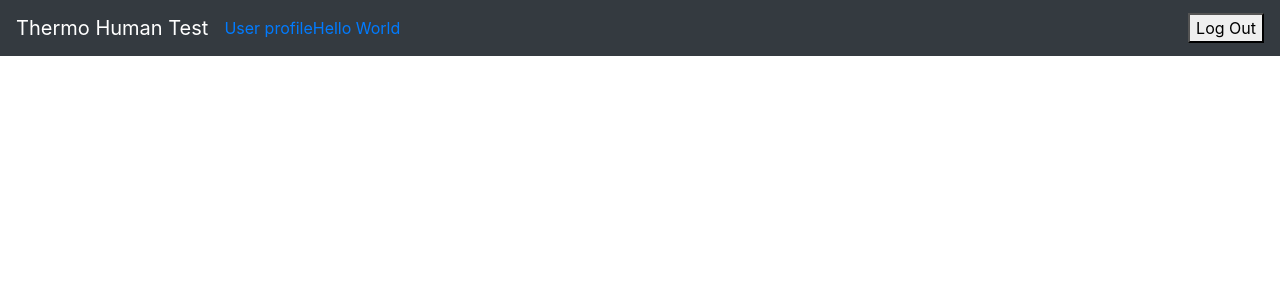
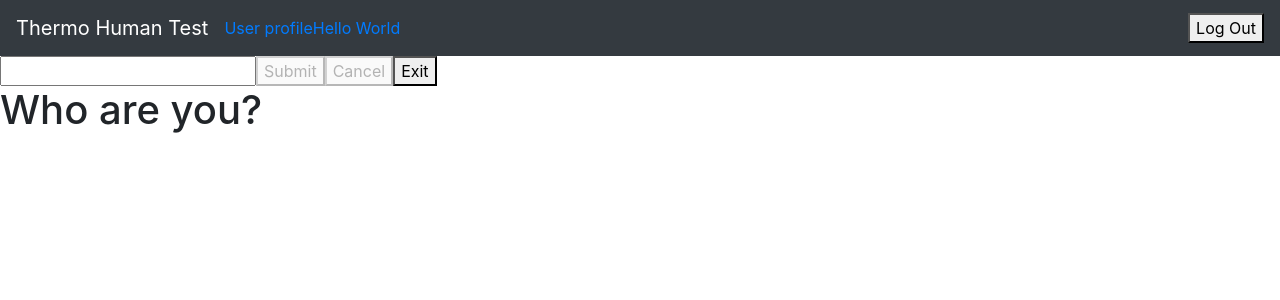
Before and after one commit to Ramon-ggf/ThermoHumanTest, a React (Create React App) app in the folder client/: page /helloworld in a window 1280 px wide. Shown: the top 300 px of the page. Built offline with nearby package versions, Linux system fonts and the light colour scheme.

Commit message:
hello world page

```diff
--- a/client/src/App.js
+++ b/client/src/App.js
@@ -1,13 +1,10 @@
 import Routing from "./routing"
 import './App.css';
-
-import { NavMenu } from "./components"
 
 function App() {
 
   return (
     <>
-      <NavMenu />
       <Routing />
     </>
   )
--- /dev/null
+++ b/client/src/components/HelloWorldForm/index.js
@@ -0,0 +1,77 @@
+//import { Form, Button } from "react-bootstrap"
+//import { HelloWorld } from '../../views';
+//import { useAuth0 } from "@auth0/auth0-react"
+
+import React, { useState } from 'react';
+import { useHistory } from "react-router-dom"
+import { Formik, Form, Field } from 'formik';
+
+const HelloForm = () => {
+
+    const [isSubmitted, setIsSubmitted] = useState(false)
+    const history = useHistory();
+
+
+    const handleValidation = values => {
+        setIsSubmitted(false)
+        console.log("Validating", isSubmitted)
+        const errors = {};
+        if (!values.boxText) {
+            errors.boxText = 'Required';
+        }
+        return errors;
+    }
+
+    const handleSubmit = (values, { setSubmitting }) => {
+        setIsSubmitted(true)
+
+        setTimeout(() => {
+            //alert(JSON.stringify(values, null, 2));
+            setSubmitting(false);
+        }, 400);
+    }
+
+    const handleRedirect = () => history.push("/profile");
+
+
+    const currentDate = new Date().toLocaleDateString()
+
+    return (
+        <div>
+
+            <Formik
+                initialValues={{ boxText: "" }}
+                validate={handleValidation}
+                onSubmit={handleSubmit}
+            >
+                {({ values, isSubmitting, handleChange, handleReset }) => {
+
+                    const handleClick = () => {
+                        handleReset()
+                        handleRedirect()
+                    }
+
+                    const isDisabled = isSubmitting || !values.boxText || isSubmitted;
+
+                    return (
+                        <>
+                            <Form>
+                                <Field
+                                    type="text"
+                                    name="boxText"
+                                    onChange={handleChange}
+                                    value={values.boxText} />
+                                <button type="submit" disabled={isDisabled}>Submit</button>
+                                <button type="button" disabled={isDisabled} onClick={handleClick}>Cancel</button>
+                                <button type="button" disabled={!isDisabled} onClick={handleClick}>Exit</button>
+                            </Form>
+                            <h1>{isSubmitted ? `Hello ${values.boxText}. Now it is ${currentDate}` : "Who are you?"}</h1>
+                        </>
+                    )
+                }}
+            </Formik>
+        </div>
+    )
+}
+
+export default HelloForm;
--- a/client/src/components/index.js
+++ b/client/src/components/index.js
@@ -2,10 +2,12 @@ import LoginButton from "./LoginButton"
 import LogoutButton from "./LogoutButton"
 import ProtectedRoute from "./ProtectedRoutes"
 import NavMenu from "./Navbar"
+import HelloForm from "./HelloWorldForm"
 
 export {
     LoginButton,
     LogoutButton,
     ProtectedRoute,
-    NavMenu
+    NavMenu,
+    HelloForm
 }
--- a/client/src/routing/index.js
+++ b/client/src/routing/index.js
@@ -1,9 +1,10 @@
 import React from "react"
 import { Switch, Route, useHistory } from "react-router-dom"
 import { Auth0Provider, useAuth0 } from "@auth0/auth0-react";
-import { ProtectedRoute } from "./../components";
+import { ProtectedRoute, NavMenu } from "./../components";
 
-import { Login, Profile } from "./../views"
+
+import { Login, Profile, HelloWorld } from "./../views"
 
 const Routing = () => {
 
@@ -14,14 +15,15 @@ const Routing = () => {
     }
     return (
 
-
         <Auth0Provider
             domain="dev-eqjie6wk.eu.auth0.com"
             clientId="rhaSTRjVlOJyGmNx6RpphxcT4pQZoH5R"
             redirectUri={window.location.origin}
             onRedirectCallback={onRedirectCallback}>
+            <NavMenu/>
             <Switch>
                 <Route path={"/login"} component={Login} />
+                <Route path={"/helloworld"} component={HelloWorld}/>
                 <ProtectedRoute path={"/profile"} component={Profile} />
             </Switch>
         </Auth0Provider>
--- a/client/src/views/HelloWorld/index.js
+++ b/client/src/views/HelloWorld/index.js
@@ -0,0 +1,9 @@
+import { HelloForm } from "./../../components"
+
+const HelloWorld = () => {
+    return (
+        <HelloForm/>
+    )
+}
+
+export default HelloWorld;
--- a/client/src/views/index.js
+++ b/client/src/views/index.js
@@ -1,7 +1,9 @@
 import Login from "./Login";
 import Profile from "./Profile";
+import HelloWorld from "./HelloWorld"
 
 export {
     Login,
-    Profile
+    Profile,
+    HelloWorld
 }
```
Also changed, not shown: 1 other file (tests, documents, lock files or other folders).
